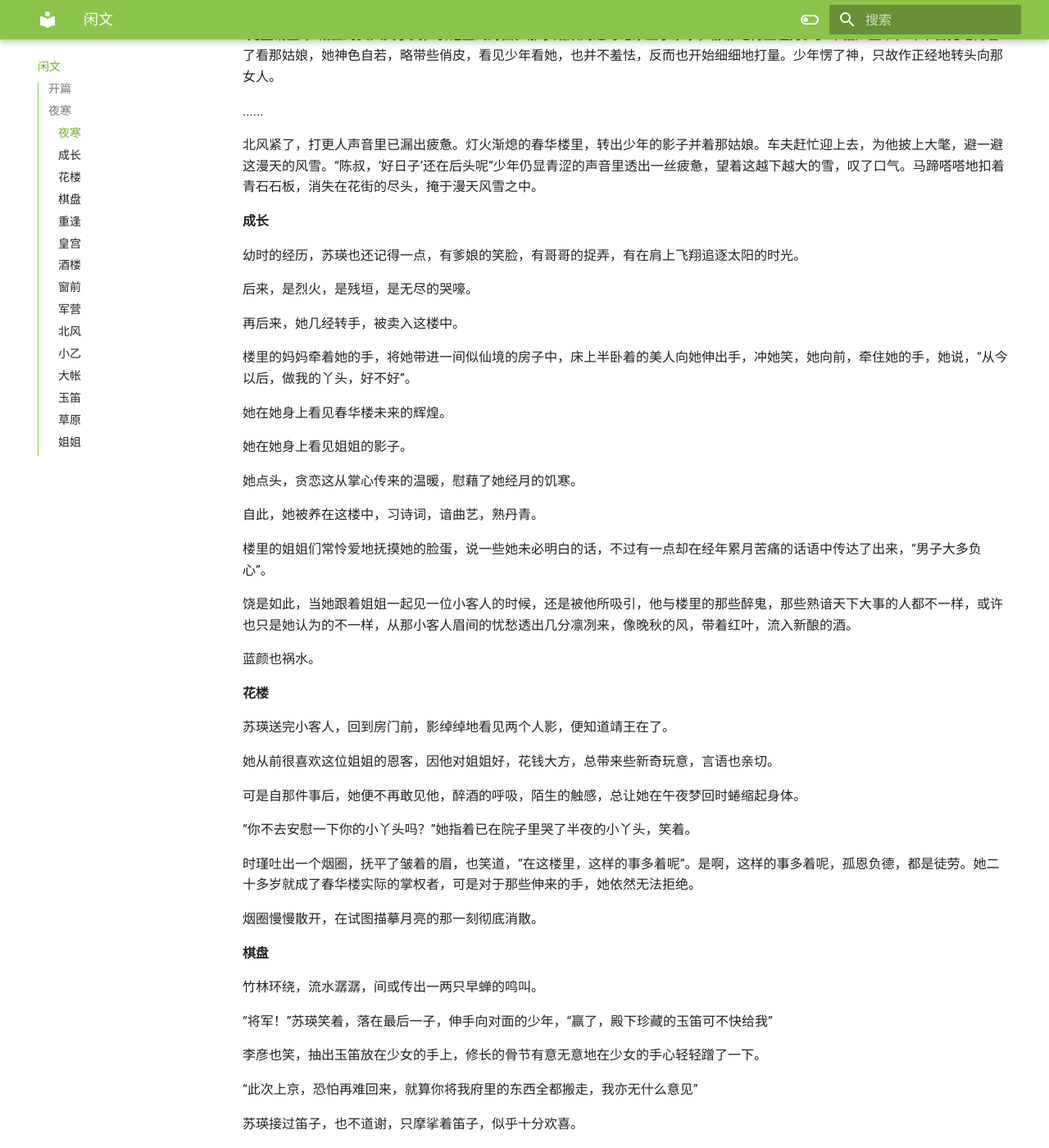
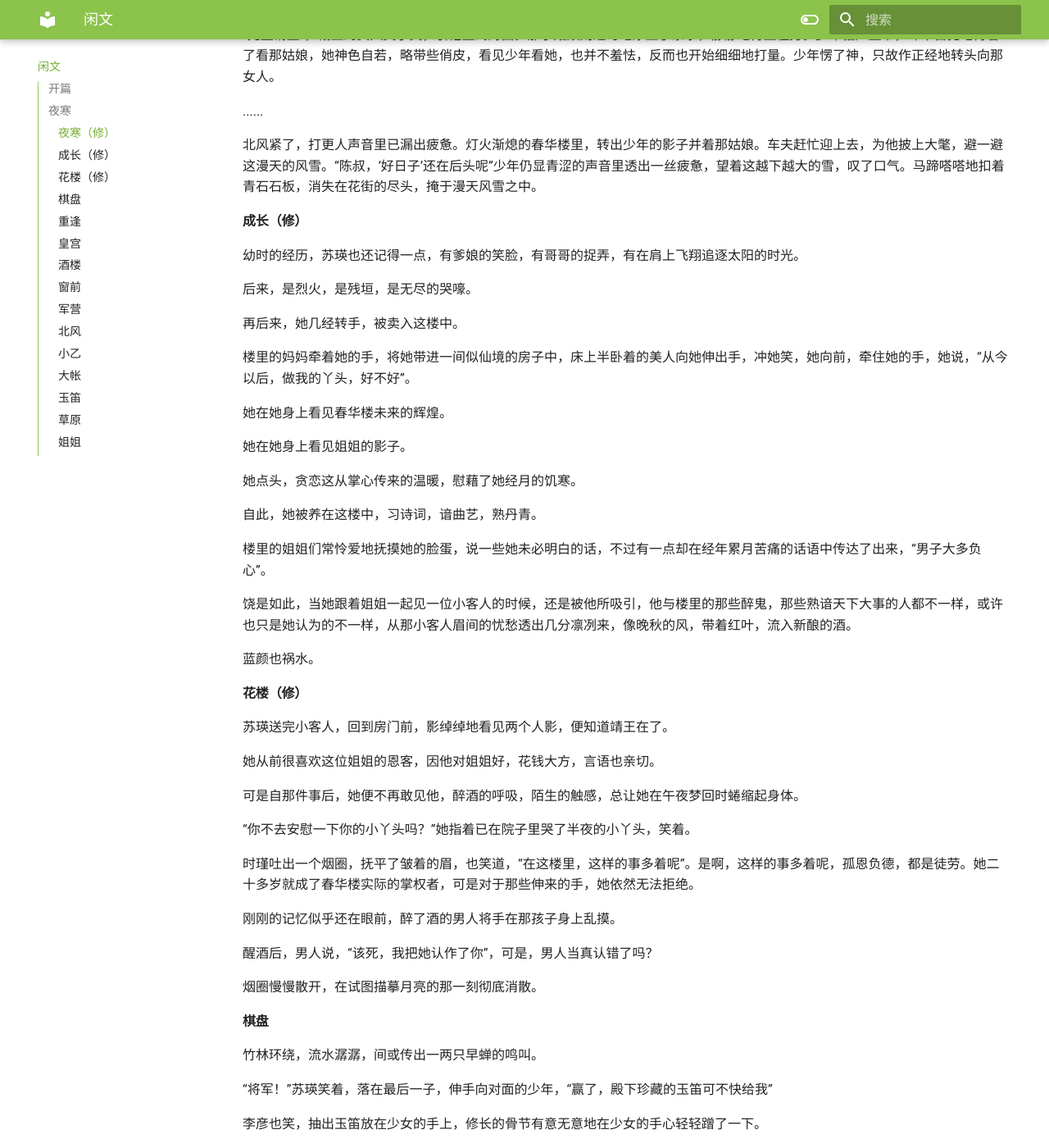
Before and after one commit to moon0222/MyWeb, an MkDocs documentation site: the page built from docs/story.md, in a window 1280 px wide and 1400 px high, scrolled down 1242 px. Shown: the whole window at 82% size. Built offline with MkDocs 1.6.1 and Material for MkDocs 9.7.7, drawn with Linux system fonts in a browser that asks for light colours.

Commit message:
10.23 story

```diff
--- a/docs/story.md
+++ b/docs/story.md
@@ -6,7 +6,7 @@
 
 ## **夜寒**
 
-#### 夜寒
+#### 夜寒（修）
 
 江南的冬天，比不上京城里滴水成冰，却冷得彻骨
 
@@ -32,7 +32,7 @@
 
 北风紧了，打更人声音里已漏出疲惫。灯火渐熄的春华楼里，转出少年的影子并着那姑娘。车夫赶忙迎上去，为他披上大氅，避一避这漫天的风雪。“陈叔，‘好日子’还在后头呢”少年仍显青涩的声音里透出一丝疲惫，望着这越下越大的雪，叹了口气。马蹄嗒嗒地扣着青石石板，消失在花街的尽头，掩于漫天风雪之中。
 
-#### 成长
+#### 成长（修）
 
 幼时的经历，苏瑛也还记得一点，有爹娘的笑脸，有哥哥的捉弄，有在肩上飞翔追逐太阳的时光。
 
@@ -56,17 +56,21 @@
 
 蓝颜也祸水。
 
-#### 花楼
+#### 花楼（修）
 
 苏瑛送完小客人，回到房门前，影绰绰地看见两个人影，便知道靖王在了。
 
-她从前很喜欢这位姐姐的恩客，因他对姐姐好，花钱大方，总带来些新奇玩意，言语也亲切。
+她从前很喜欢这位姐姐的恩客，因他对姐姐好，花钱大方，言语也亲切。
 
 可是自那件事后，她便不再敢见他，醉酒的呼吸，陌生的触感，总让她在午夜梦回时蜷缩起身体。
 
 “你不去安慰一下你的小丫头吗？”她指着已在院子里哭了半夜的小丫头，笑着。
 
 时瑾吐出一个烟圈，抚平了皱着的眉，也笑道，“在这楼里，这样的事多着呢”。是啊，这样的事多着呢，孤恩负德，都是徒劳。她二十多岁就成了春华楼实际的掌权者，可是对于那些伸来的手，她依然无法拒绝。
+
+刚刚的记忆似乎还在眼前，醉了酒的男人将手在那孩子身上乱摸。
+
+醒酒后，男人说，“该死，我把她认作了你”，可是，男人当真认错了吗？
 
 烟圈慢慢散开，在试图描摹月亮的那一刻彻底消散。
 
```
